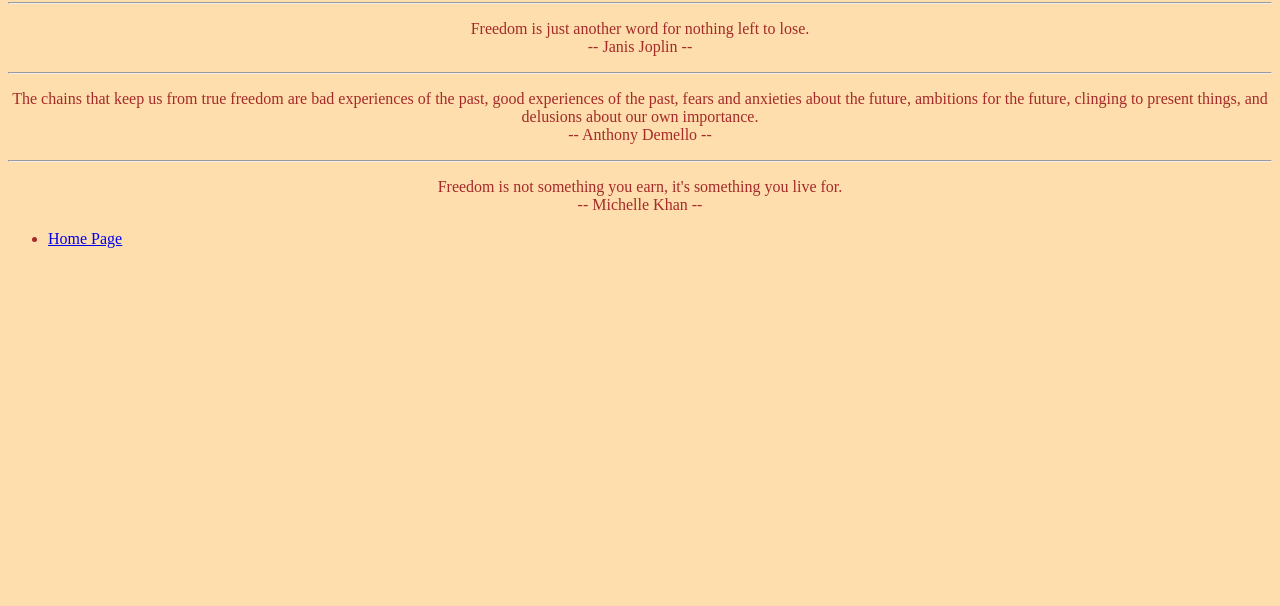
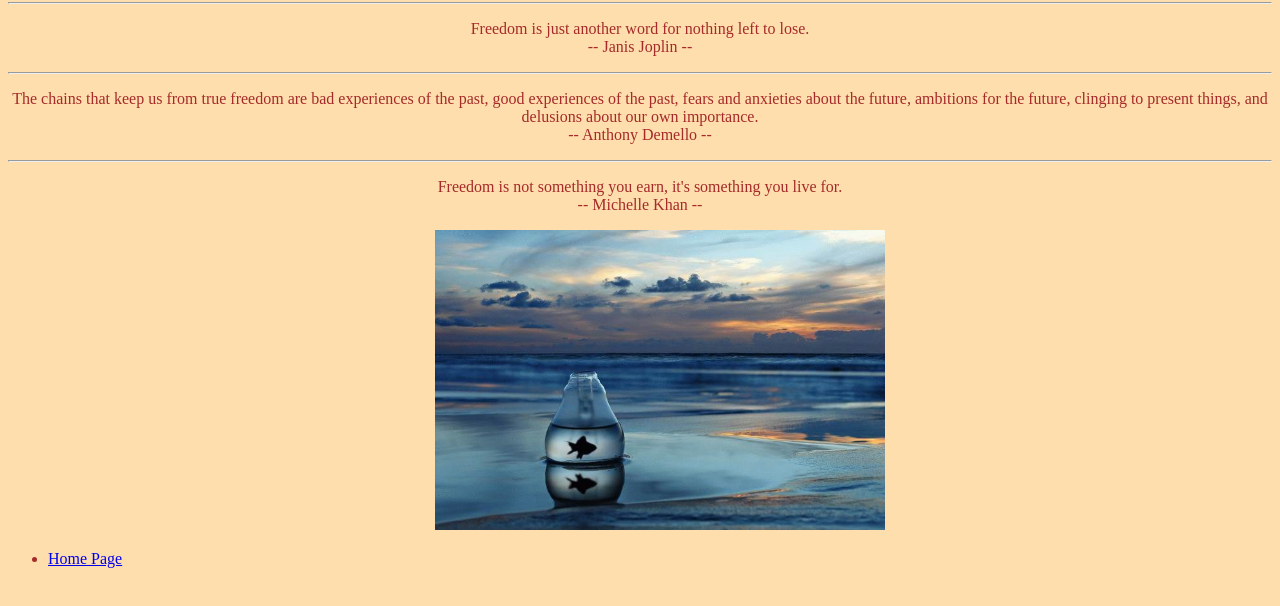
Before and after one commit to michellekhan/michellekhan.github.io, a plain HTML site: page freedom.html in a window 1280 px wide. Shown: the part 78-684 px from the top of the page. Drawn offline with Linux system fonts and the light colour scheme.

Commit message:
Update freedom.html

```diff
--- a/freedom.html
+++ b/freedom.html
@@ -16,6 +16,7 @@
     <p style="text-align:center">Freedom is not something you earn, it's something you live for.<br>
     -- Michelle Khan --</p>
   <ul>
+    <p style="text-align:center"><img src="Fish-photo.jpg"alt=My Photo"width="300" height="300"></p>
     <li><a href="../index.html">Home Page</a></li>
   </ul>
   </body>
```
